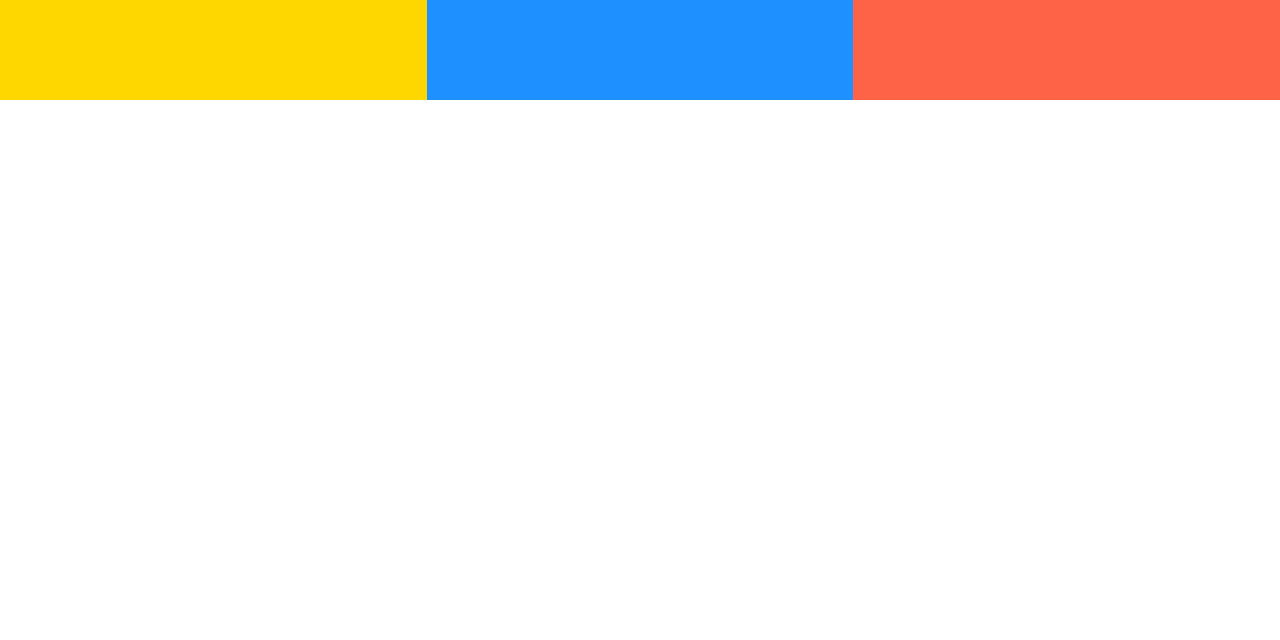
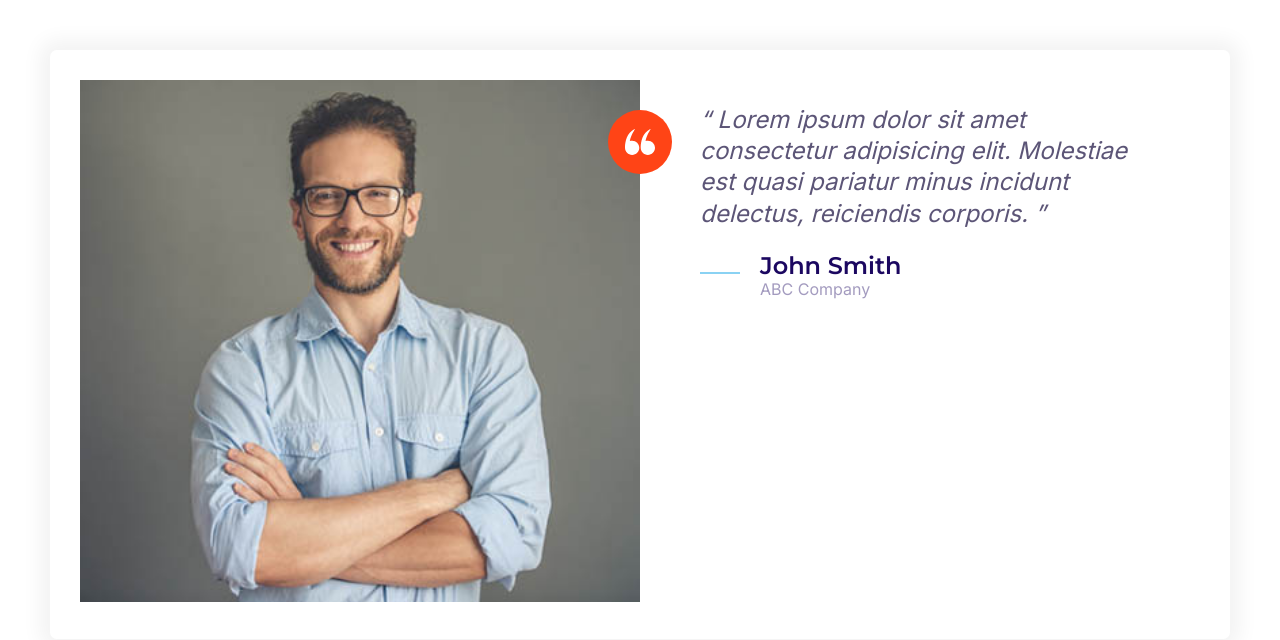
Before and after one commit to nikolaagatonovic/Projekat-Moshify, a plain HTML site: page index.html in a window 1280 px wide. Drawn offline with Linux system fonts and the light colour scheme.

Commit message:
Style testimonials.

```diff
--- a/css/style.css
+++ b/css/style.css
@@ -163,8 +163,17 @@ a {
     height: 40px;
 }
 
+.icon--small {
+    width: 30px;
+    height: 30px;
+}
+
 .icon--primary {
     fill: var(--color-primary);
+}
+
+.icon--white {
+    fill: #fff;
 }
 
 .icon-container {
@@ -175,6 +184,10 @@ a {
     height: 64px;
     justify-content: center;
     width: 64px;
+}
+
+.icon-container--accent {
+    background: var(--color-accent);
 }
 
 /* Buttons */
@@ -445,3 +458,33 @@ a {
         grid-template-columns: repeat(3, 1fr);
     }
 }
+
+/* Testimonials */
+.testimonial {
+    padding: 3rem;
+}
+
+.testimonial__image {
+    position: relative;
+}
+
+.testimonial__image > img {
+    width: 100%;
+}
+
+.testimonial__image > .icon-container {
+    position: absolute;
+    top: 3rem;
+    right: -3.2rem;
+}
+
+@media screen and (min-width: 768px) {
+    .testimonial .quote,
+    .testimonial .quote__author {
+        font-size: 2.4rem;
+    }
+
+    .testimonial .quote {
+        margin-left: 6rem;
+    }
+}
--- a/index.html
+++ b/index.html
@@ -18,11 +18,37 @@
     <link rel="preconnect" href="https://fonts.gstatic.com" crossorigin>
     <link href="https://fonts.googleapis.com/css2?family=Inter:wght@400;700&family=Montserrat:wght@600&display=swap" rel="stylesheet">
   </head>
-  <body>
-    <div class="grid grid--1x3">
-        <div style="height: 100px; background: gold;"></div>
-        <div style="height: 100px; background: dodgerblue;"></div>
-        <div style="height: 100px; background: tomato;"></div>
+  <body style="padding: 5rem;">
+    <div class="card testimonial">
+        <div class="grid grid--1x2">
+            <div class="testimonial__image">
+                <img src="images/testimonial.jpg" alt="A happy, smiling customer">
+                <span class="icon-container icon-container--accent">
+                    <svg class="icon icon--white icon--small">
+                        <use xlink:href="images/sprite.svg#quotes"></use>
+                    </svg>
+                </span>
+            </div>
+            <blockquote class="quote">
+                <p class="quote__text">
+                  Lorem ipsum dolor sit amet consectetur adipisicing elit. Molestiae est quasi
+                  pariatur minus incidunt delectus, reiciendis corporis.
+                </p>
+                <footer>
+                  <div class="media">
+                    <div class="media__image">
+                      <svg class="icon icon--primary quote__line">
+                        <use xlink:href="images/sprite.svg#line"></use>
+                      </svg>
+                    </div>
+                    <div class="media__body">
+                      <h3 class="media__title quote__author">John Smith</h3>
+                      <p class="quote__organization">ABC Company</p>
+                    </div>
+                  </div>
+                </footer>
+              </blockquote>
+        </div>
     </div>
   </body>
 </html>
```
Also changed, not shown: images/quotes.svg (added), images/testimonial.jpg (added).
